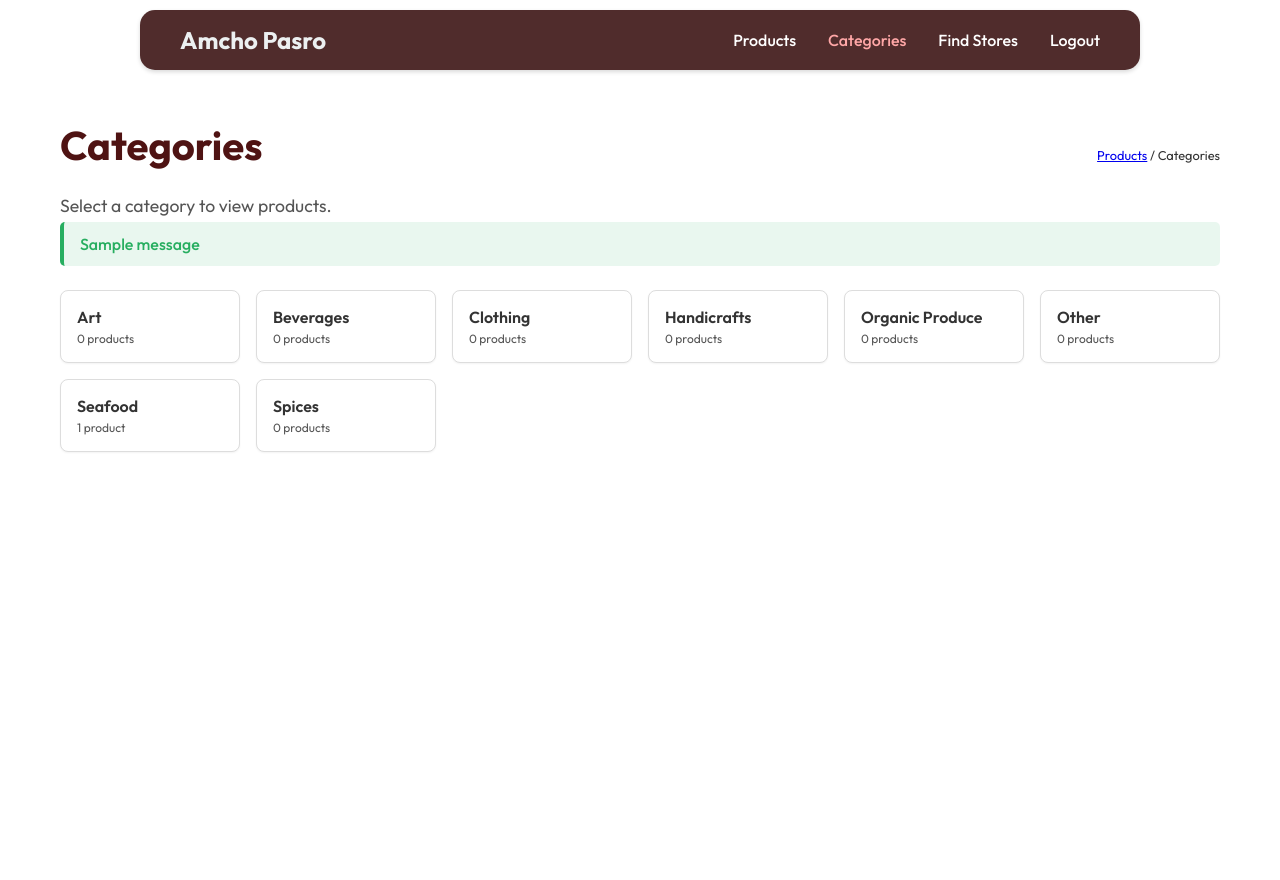
After one commit to saish660/fishmart, a Flask app: page /categories in a window 1280 px wide. The commit adds this page. Run offline with Flask 3, Linux system fonts and the light colour scheme; a user stored in the database is signed in; tables that the repository leaves empty hold one stand-in row (values such as "Sample post"); one stand-in notice (Sample message) is shown.

Commit message:
Categories added to products

```diff
--- a/app.py
+++ b/app.py
@@ -114,9 +114,12 @@ class Product(db.Model):
     image_filename = db.Column(db.String(255), nullable=True)
     user_id = db.Column(db.Integer, db.ForeignKey('user.id'), nullable=False)
     created_at = db.Column(db.DateTime, default=datetime.utcnow)
+    # Category relationship
+    category_id = db.Column(db.Integer, db.ForeignKey('category.id'), nullable=True, index=True)
 
     # Relationship with User
     user = db.relationship('User', backref=db.backref('products', lazy=True))
+    category = db.relationship('Category', backref=db.backref('products', lazy=True))
 
     def __repr__(self):
         return f'<Product {self.title}>'
@@ -144,6 +147,22 @@ def allowed_file(filename):
 def load_user(user_id):
     return User.get(user_id)
 
+class Category(db.Model):
+    id = db.Column(db.Integer, primary_key=True)
+    name = db.Column(db.String(120), nullable=False, unique=True)
+    slug = db.Column(db.String(140), nullable=False, unique=True)
+
+    def __repr__(self):
+        return f"<Category {self.name}>"
+
+    @staticmethod
+    def get_by_slug(slug):
+        return Category.query.filter_by(slug=slug).first()
+
+    @staticmethod
+    def all():
+        return Category.query.order_by(Category.name.asc()).all()
+
 @app.route("/")
 def index():
     # If user is already logged in, redirect to products page
@@ -155,7 +174,20 @@ def index():
 @login_required
 def products():
     q = request.args.get("q", "").strip()
+    category_filter = request.args.get("category")  # category slug or id
     query = Product.query
+    # Join category for eager access if filtering or listing all
+    if category_filter:
+        # Accept either numeric id or slug
+        from sqlalchemy.orm import joinedload
+        query = query.options(joinedload(Product.category))
+        if category_filter.isdigit():
+            query = query.filter(Product.category_id == int(category_filter))
+        else:
+            # look up category by slug
+            cat = Category.query.filter_by(slug=category_filter).first()
+            if cat:
+                query = query.filter(Product.category_id == cat.id)
     products = []
     if q:
         # Get all products matching either field
@@ -183,7 +215,41 @@ def products():
         products = sorted(raw_products, key=score, reverse=True)
     else:
         products = query.order_by(Product.created_at.desc()).all()
-    return render_template("products.html", products=products)
+    categories = Category.query.order_by(Category.name.asc()).all()
+    current_category = None
+    if category_filter:
+        if category_filter.isdigit():
+            current_category = Category.query.get(int(category_filter))
+        else:
+            current_category = Category.query.filter_by(slug=category_filter).first()
+    return render_template("products.html", products=products, categories=categories, current_category=current_category)
+
+@app.route('/categories')
+@login_required
+def categories_page():
+    cats = Category.all()
+    # Count products per category (can use relationship length or query)
+    cat_infos = []
+    for c in cats:
+        cat_infos.append({
+            'id': c.id,
+            'name': c.name,
+            'slug': c.slug,
+            'product_count': len(getattr(c, 'products', []) or []),
+        })
+    return render_template('categories.html', categories=cat_infos)
+
+@app.route('/category/<slug>')
+@login_required
+def category_detail(slug):
+    cat = Category.get_by_slug(slug)
+    if not cat:
+        flash('Category not found', 'error')
+        return redirect(url_for('categories_page'))
+    # Show products for this category
+    prods = Product.query.filter_by(category_id=cat.id).order_by(Product.created_at.desc()).all()
+    cats = Category.all()
+    return render_template('products.html', products=prods, categories=cats, current_category=cat)
 
 @app.route("/about")
 def about():
@@ -338,6 +404,7 @@ def post_product():
         price = request.form.get("price", "")
         quantity = request.form.get("quantity", "1")
         description = request.form.get("description", "").strip()
+        category_raw = request.form.get("category")  # may be id
 
         # Handle file upload
         image_filename = None
@@ -368,13 +435,26 @@ def post_product():
                     flash("Quantity must be greater than 0", "error")
                 else:
                     # Create new product
+                    # Resolve category (optional)
+                    category_id = None
+                    if category_raw:
+                        try:
+                            category_id = int(category_raw)
+                            if not Category.query.get(category_id):
+                                category_id = None
+                        except ValueError:
+                            # try slug
+                            cat = Category.query.filter_by(slug=category_raw).first()
+                            if cat:
+                                category_id = cat.id
                     new_product = Product(
                         title=title,
                         price=price_float,
                         quantity=quantity_int,
                         description=description,
                         image_filename=image_filename,
-                        user_id=current_user.id
+                        user_id=current_user.id,
+                        category_id=category_id
                     )
                     db.session.add(new_product)
                     db.session.commit()
@@ -383,7 +463,8 @@ def post_product():
             except ValueError:
                 flash("Please enter valid numbers for price and quantity", "error")
 
-    return render_template("post-product.html")
+    categories = Category.query.order_by(Category.name.asc()).all()
+    return render_template("post-product.html", categories=categories)
 
 @app.route("/product/<int:product_id>")
 @login_required
@@ -625,7 +706,8 @@ if __name__ == "__main__":
         # Lightweight migration for new columns if they don't exist (SQLite only)
         try:
             engine = db.engine
-            with engine.connect() as con:
+            # Use a transaction (BEGIN) so DDL persists reliably
+            with engine.begin() as con:
                 # Check existing columns in User table
                 res = con.execute(text("PRAGMA table_info(user)")).fetchall()
                 cols = {row[1] for row in res}
@@ -641,6 +723,39 @@ if __name__ == "__main__":
                 # Migrate old user_type 'fisherman' to 'seller'
                 con.execute(text("UPDATE user SET user_type='seller' WHERE user_type='fisherman'"))
                 print("Migrated user_type 'fisherman' -> 'seller' (if any)")
+                # Category migration
+                # Ensure category table exists
+                con.execute(text("CREATE TABLE IF NOT EXISTS category (id INTEGER PRIMARY KEY AUTOINCREMENT, name VARCHAR(120) NOT NULL UNIQUE, slug VARCHAR(140) NOT NULL UNIQUE)"))
+                # Seed default categories if table empty
+                existing = con.execute(text("SELECT COUNT(*) FROM category")).scalar()
+                if existing == 0:
+                    default_cats = [
+                        ('Seafood', 'seafood'),
+                        ('Handicrafts', 'handicrafts'),
+                        ('Spices', 'spices'),
+                        ('Organic Produce', 'organic-produce'),
+                        ('Beverages', 'beverages'),
+                        ('Art', 'art'),
+                        ('Clothing', 'clothing'),
+                        ('Other', 'other')
+                    ]
+                    for name, slug in default_cats:
+                        try:
+                            con.execute(text("INSERT INTO category (name, slug) VALUES (:n,:s)"), {"n": name, "s": slug})
+                        except Exception:
+                            pass
+                    print("Seeded default categories")
+                # Ensure product.category_id column exists
+                pres = con.execute(text("PRAGMA table_info(product)")).fetchall()
+                pcols = {row[1] for row in pres}
+                if 'category_id' not in pcols:
+                    try:
+                        con.execute(text("ALTER TABLE product ADD COLUMN category_id INTEGER REFERENCES category(id)"))
+                        print("Added column: product.category_id")
+                    except Exception as ce:
+                        print("Failed to add product.category_id column (may already exist)", ce)
+                else:
+                    print("product.category_id already present")
         except Exception as e:
             print("Migration check failed or not applicable:", e)
     app.run(debug=True, host="0.0.0.0", port=5000)
--- /dev/null
+++ b/templates/categories.html
@@ -0,0 +1,142 @@
+<!DOCTYPE html>
+<html lang="en">
+  <head>
+    <meta charset="UTF-8" />
+    <meta name="viewport" content="width=device-width, initial-scale=1.0" />
+    <title>Categories - Amcho Pasro</title>
+    <link
+      rel="stylesheet"
+      href="{{ url_for('static', filename='styles.css') }}"
+    />
+    <link
+      rel="stylesheet"
+      href="{{ url_for('static', filename='products.css') }}"
+    />
+    <style>
+      .categories-grid {
+        display: grid;
+        gap: 1rem;
+        grid-template-columns: repeat(auto-fill, minmax(180px, 1fr));
+        margin-top: 1.5rem;
+      }
+      .category-card {
+        background: #fff;
+        border: 1px solid var(--border-gray, #ddd);
+        padding: 1rem;
+        border-radius: 8px;
+        box-shadow: 0 1px 2px rgba(0, 0, 0, 0.05);
+        position: relative;
+        transition: 0.2s;
+        cursor: pointer;
+      }
+      .category-card:hover {
+        box-shadow: 0 3px 8px rgba(0, 0, 0, 0.12);
+        transform: translateY(-2px);
+      }
+      .category-name {
+        font-weight: 600;
+        margin-bottom: 0.25rem;
+      }
+      .category-count {
+        font-size: 0.75rem;
+        color: #555;
+      }
+      .page-header {
+        display: flex;
+        align-items: center;
+        justify-content: space-between;
+        flex-wrap: wrap;
+        gap: 1rem;
+      }
+      .breadcrumb {
+        font-size: 0.8rem;
+      }
+    </style>
+  </head>
+  <body>
+    <nav class="navbar">
+      <div class="navbar-container">
+        <div class="navbar-brand">
+          <a href="{{ url_for('index') }}" class="brand-link">Amcho Pasro</a>
+        </div>
+        <ul class="navbar-menu">
+          <li class="navbar-item">
+            <a href="{{ url_for('products') }}" class="navbar-link">Products</a>
+          </li>
+          <li class="navbar-item">
+            <a
+              href="{{ url_for('categories_page') }}"
+              class="navbar-link active"
+              >Categories</a
+            >
+          </li>
+          <li class="navbar-item">
+            <a href="{{ url_for('store_finder') }}" class="navbar-link"
+              >Find Stores</a
+            >
+          </li>
+          {% if current_user.is_authenticated and current_user.is_seller() %}
+          <li class="navbar-item">
+            <a href="{{ url_for('post_product') }}" class="navbar-link"
+              >Post Product</a
+            >
+          </li>
+          <li class="navbar-item">
+            <a href="{{ url_for('my_store') }}" class="navbar-link">My Store</a>
+          </li>
+          {% endif %} {% if current_user.is_authenticated %}
+          <li class="navbar-item">
+            <a href="{{ url_for('logout') }}" class="navbar-link">Logout</a>
+          </li>
+          {% else %}
+          <li class="navbar-item">
+            <a href="{{ url_for('login') }}" class="navbar-link">Login</a>
+          </li>
+          {% endif %}
+        </ul>
+        <div class="mobile-menu-toggle" id="mobile-menu-toggle">
+          <span class="bar"></span><span class="bar"></span
+          ><span class="bar"></span>
+        </div>
+      </div>
+    </nav>
+
+    <main class="main-content">
+      <section class="page-section">
+        <div class="page-header">
+          <h1>Categories</h1>
+          <div class="breadcrumb">
+            <a href="{{ url_for('products') }}">Products</a> / Categories
+          </div>
+        </div>
+        <p>Select a category to view products.</p>
+
+        {% with messages = get_flashed_messages(with_categories=true) %} {% if
+        messages %}
+        <div class="flash-messages">
+          {% for category, message in messages %}
+          <div class="flash-message flash-{{ category }}">{{ message }}</div>
+          {% endfor %}
+        </div>
+        {% endif %} {% endwith %}
+
+        <div class="categories-grid">
+          {% for cat in categories %}
+          <div
+            class="category-card"
+            onclick="location.href='{{ url_for('category_detail', slug=cat.slug) }}'"
+          >
+            <div class="category-name">{{ cat.name }}</div>
+            <div class="category-count">
+              {{ cat.product_count }} product{{ 's' if cat.product_count != 1
+              else '' }}
+            </div>
+          </div>
+          {% endfor %}
+        </div>
+      </section>
+    </main>
+
+    <script src="{{ url_for('static', filename='main.js') }}"></script>
+  </body>
+</html>
--- a/templates/product-detail.html
+++ b/templates/product-detail.html
@@ -167,6 +167,11 @@
 
           <div class="product-info">
             <h1 class="product-title-detail">{{ product.title }}</h1>
+            {% if product.category %}
+            <div style="margin:.25rem 0 1rem 0;">
+              <a href="{{ url_for('category_detail', slug=product.category.slug) }}" style="background:var(--light-gray,#eee); padding:.35rem .65rem; border-radius:16px; font-size:.7rem; text-decoration:none; text-transform:uppercase; letter-spacing:.05em;">{{ product.category.name }}</a>
+            </div>
+            {% endif %}
             <div class="product-price-detail">
               ₹{{ "%.2f"|format(product.price) }}
             </div>
```
Also changed, not shown: static/store-finder.js (+32 -0 lines), templates/post-product.html (+13 -0 lines), templates/products.html (+14 -0 lines), templates/store-finder.html (+10 -0 lines).
